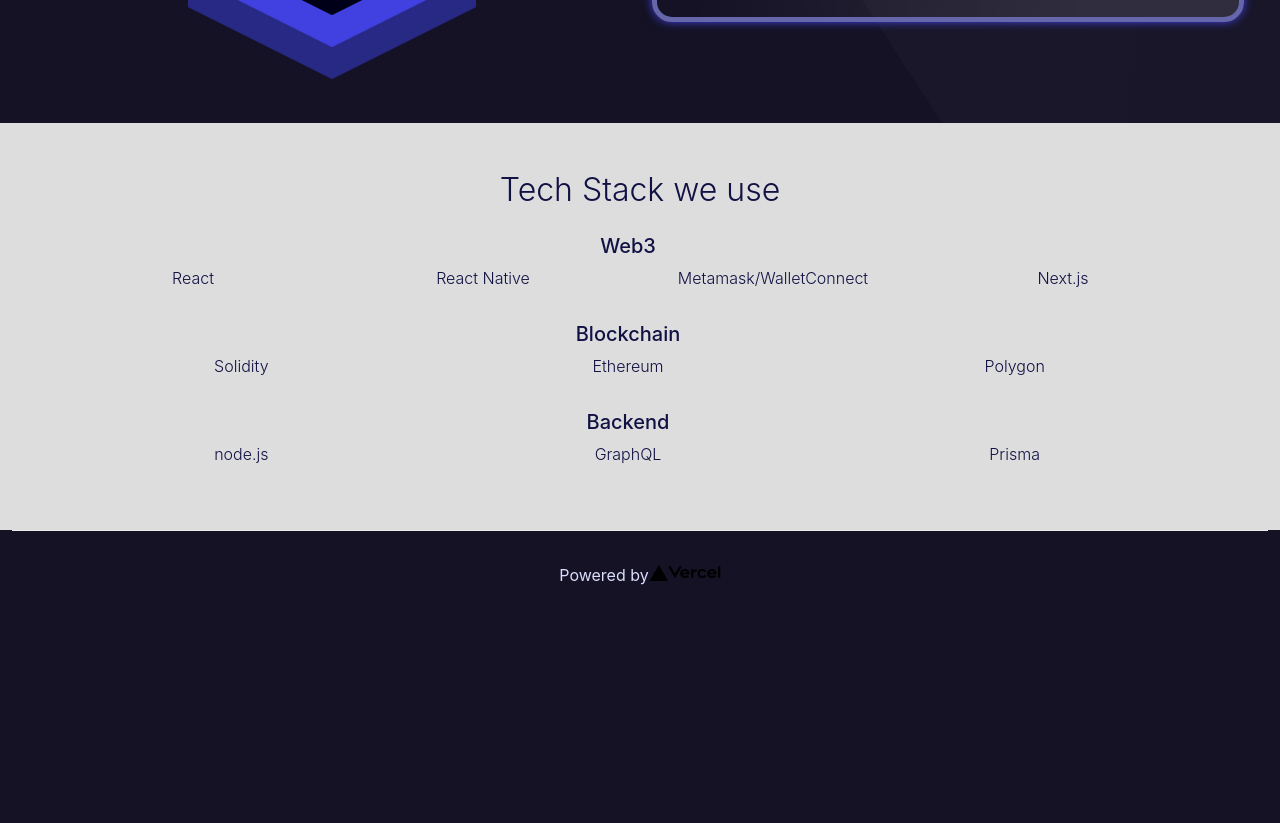
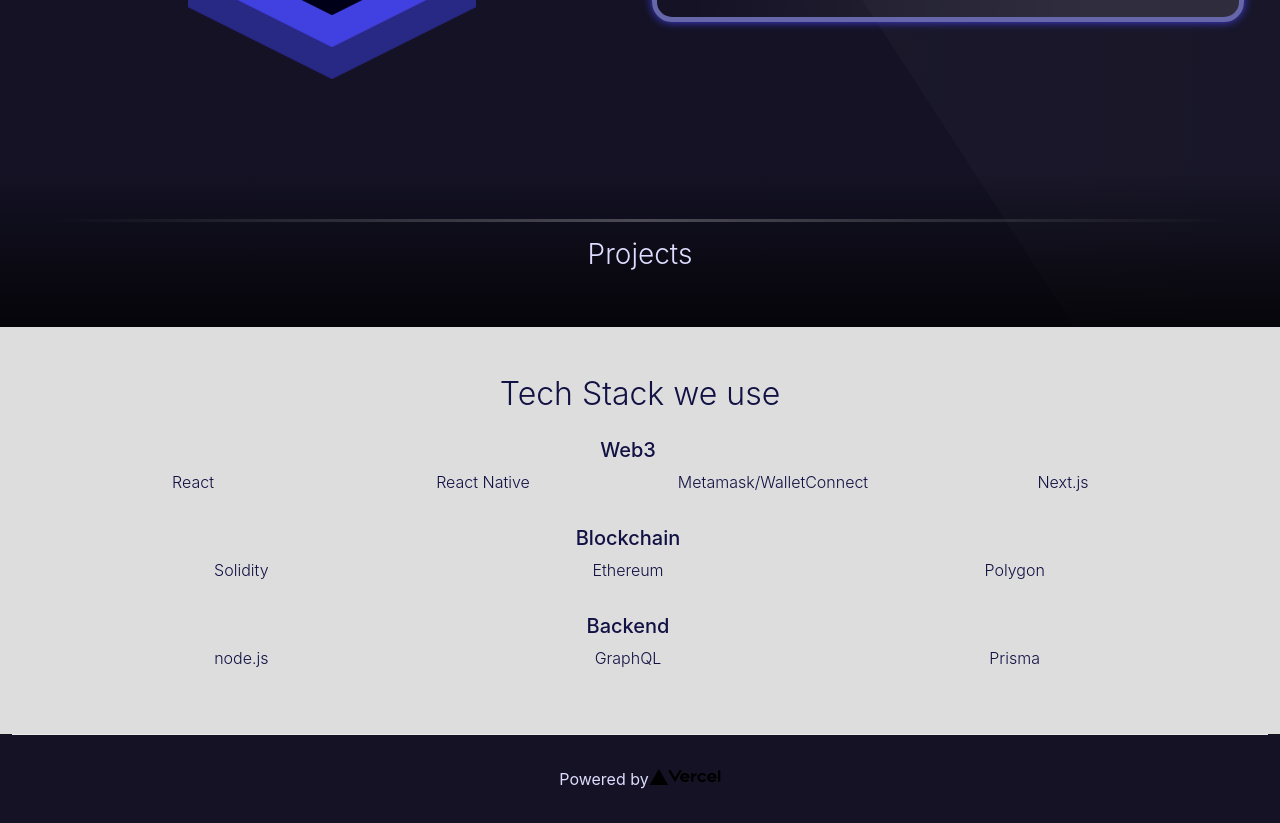
Before and after one commit to adrianve-dev/dev-portfolio, a Next.js app: page / in a window 1280 px wide. Shown: the part 1020-1843 px from the top of the page. Before the commit the page ends 1639 px from the top, so only its background shows below. Built offline with nearby package versions, Linux system fonts and the light colour scheme.

Commit message:
refactor: customize hr

```diff
--- a/pages/index.js
+++ b/pages/index.js
@@ -83,7 +83,12 @@
 
         <div className={decorations.parallelogram}></div>
 
-        <Row style={{color: '#114', backgroundColor: '#ddd'}} className={['p-5 align-self-stretch text-center fw-light']}>
+        <Row className='mt-5 p-5 align-self-stretch text-center' style={{background: 'linear-gradient(180deg, rgba(0,0,255,0) 0%, rgba(0,0,0,0.75) 100%)'}}>
+          <hr />
+          <h3 className='fw-light'>Projects</h3>
+        </Row>
+
+        <Row style={{color: '#114', backgroundColor: '#ddd'}} className='p-5 align-self-stretch text-center fw-light'>
           <h2 className='fw-light text-center'>Tech Stack we use</h2>
           <Row className='my-3'>
             <h5>Web3</h5>
--- a/styles/globals.css
+++ b/styles/globals.css
@@ -6,6 +6,11 @@
   margin: 0;
   font-family: -apple-system, BlinkMacSystemFont, Segoe UI, Roboto, Oxygen,
     Ubuntu, Cantarell, Fira Sans, Droid Sans, Helvetica Neue, sans-serif;
+}
+
+hr {
+  height: 0.15rem !important;
+  background: linear-gradient(to right, rgba(0,0,0,0) 0%, rgba(255,255,255, 1) 50%, rgba(0,0,0,0) 100%);
 }
 
 a {
```
